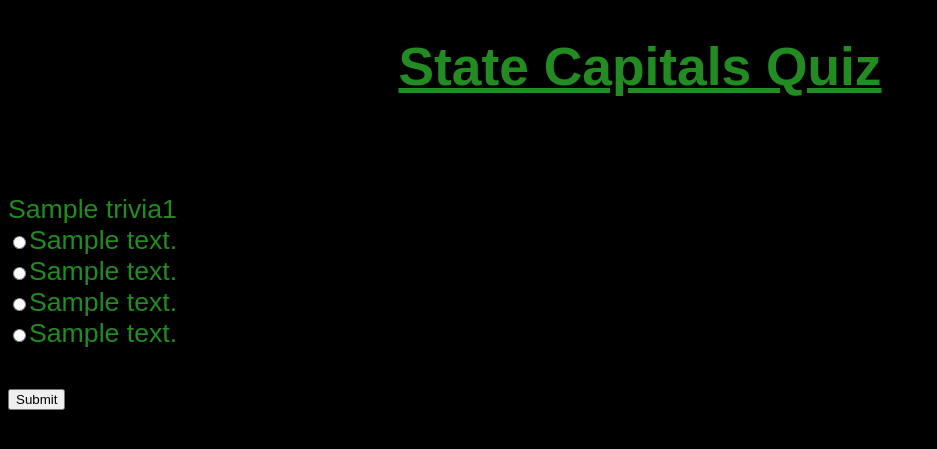
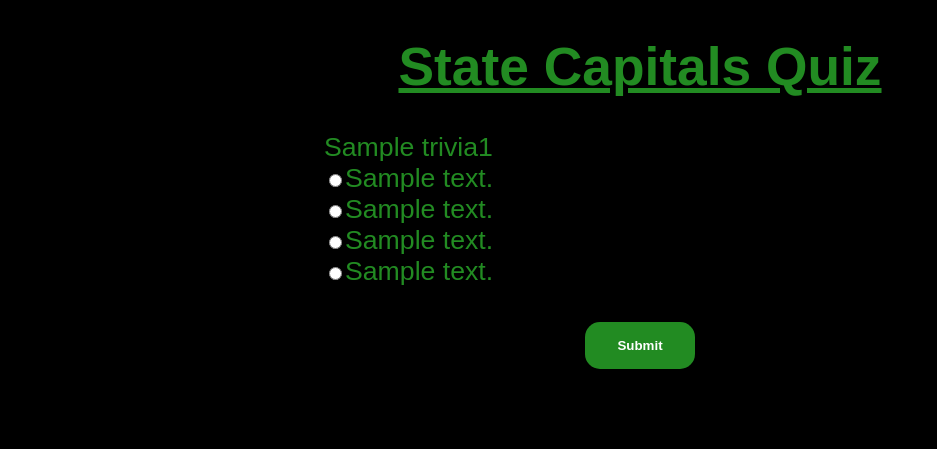
Before and after one commit to joshsmithers/ITEC305FinalProject, a PHP site: page /quiz.php?quiz=trivia1 in a window 1280 px wide. Shown: the top 449 px of the page, without its empty margins (0-937 px from the left). Run offline with PHP 8.4, Linux system fonts and the light colour scheme; tables that the repository leaves empty or names only in its code hold one stand-in row (values such as "Sample post").

Commit message:
Added button images. Formatted Submit button. Added a favicon. Added some more CSS formatting. Removed unnecessary <br> tags.

```diff
--- a/quiz.css
+++ b/quiz.css
@@ -4,19 +4,56 @@ body{
     background-color: black;
     color: forestgreen;
 }
+
 h1{
     text-align: center;
     text-decoration: underline;
 }
+
 h2{
     text-align: center
 }
+
 h3{
     text-align: left;
 }
+
 h4{
     text-align: left;
 }
+
 #links{
     text-align: center;
 }
+
+#question {
+    display: inline-block;
+    text-align: left;
+}
+
+#wrapper {
+    margin: auto;
+    width: 50%;
+}
+
+#CorrectAnswer {
+    color: lawngreen;
+}
+
+#IncorrectAnswer {
+    color: red;
+}
+
+input[type=submit]{
+    background-color: #228b22;
+    border: none;
+    border-radius: 15px;
+    color: white;
+    font-weight: bold;
+    padding: 16px 32px;
+    margin: 4px 2px;
+}
+input:hover{
+    background-color: #19ff19;
+    color: black;
+}
--- a/quiz.php
+++ b/quiz.php
@@ -5,7 +5,8 @@
     <meta name="viewport"
           content="width=device-width, user-scalable=no, initial-scale=1.0, maximum-scale=1.0, minimum-scale=1.0">
     <meta http-equiv="X-UA-Compatible" content="ie=edge">
-    <title>Document</title>
+    <title>TQ: Your Quiz</title>
+    <link rel="shortcut icon" type="image/png" href="resources/logo.png"/>
     <link rel="stylesheet" type="text/css" href="quiz.css">
 </head>
 <body>
@@ -61,14 +62,14 @@ try {
         <?php
         foreach ($questionBank as $questionObject) {
             ?>
-            <div><?php
+            <div id="wrapper">
+                <div id="question"><?php
                     //print_r($row);
                     $id = $questionObject->id;
                     $question = $questionObject->question;
                     $answer = array($questionObject->correct_answer, $questionObject->wrong_answer1, $questionObject->wrong_answer2, $questionObject->wrong_answer3);
                     shuffle($answer);
                     ?>
-                <br><br>
                     <?= $question ?>
                     <br>
                     <?php
@@ -81,10 +82,13 @@ try {
                     }
                     ?>
                 </div>
+            </div>
+            <br>
             <?php
         } ?>
-        <br>
-        <input type="submit"/>
+        <div id="links">
+            <input type="submit" value="Submit"/>
+        </div>
     </form>
     <?php
     $db = null;
```
Also changed, not shown: index.php (+4 -12 lines), results.php (+15 -10 lines), resources/logo.png (added), resources/movietriviabtn.png (added), resources/statecapitalsbtn.png (added). Lines whose indentation alone changed are shown as unchanged.
